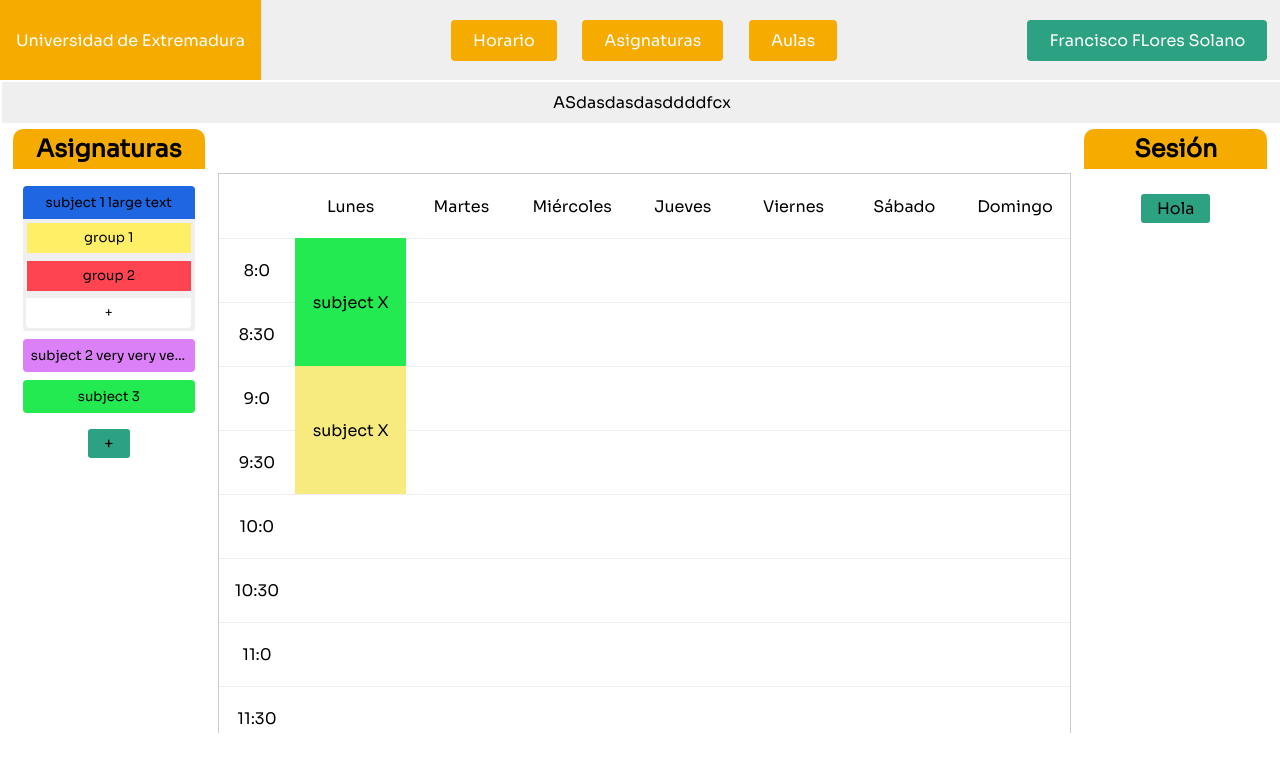
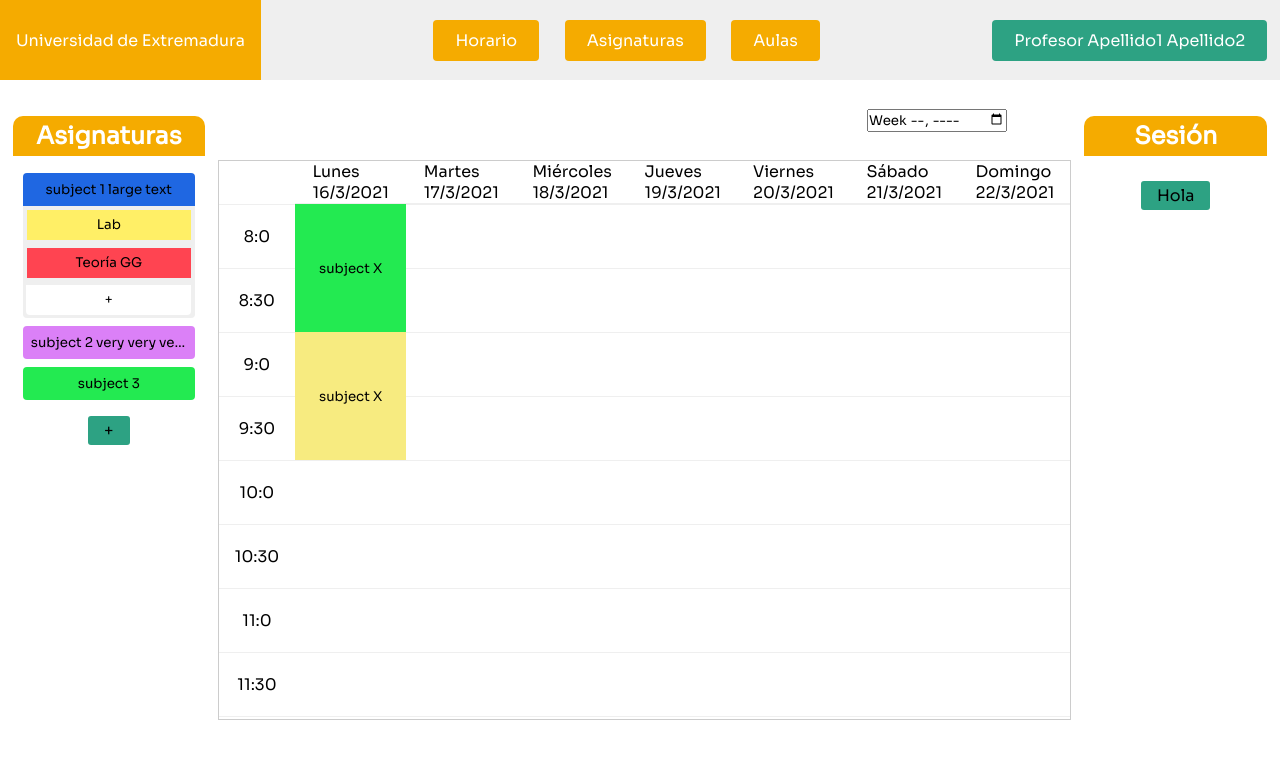
Before and after one commit to Cdelgado23/tfg-calendar, a React (Create React App) app: page /Horario in a window 1280 px wide. Both pictures are taken after a click on the button "subject 1 large text". Shown: the top 764 px of the page. Built offline with nearby package versions, Linux system fonts and the light colour scheme.

Commit message:
partial(schedule): DND sessions on timetable + week selector

```diff
--- a/package.json
+++ b/package.json
@@ -12,6 +12,7 @@
     "react-router-dom": "^5.2.0",
     "react-scripts": "4.0.3",
     "styled-components": "^5.2.1",
+    "uuid": "^8.3.2",
     "web-vitals": "^1.1.0"
   },
   "scripts": {
--- a/src/components/NavBar/index.js
+++ b/src/components/NavBar/index.js
@@ -32,7 +32,7 @@ const Navbar = () => {
           </NavBtn>
         </NavMenu>
         <NavBtn>
-          <NavBtnLinkGreen to='/Usuario'>Francisco FLores Solano</NavBtnLinkGreen>
+          <NavBtnLinkGreen to='/Usuario'>Profesor Apellido1 Apellido2</NavBtnLinkGreen>
         </NavBtn>
       </Nav>
     </>
--- a/src/components/Subject/index.js
+++ b/src/components/Subject/index.js
@@ -1,10 +1,15 @@
 import React from 'react'
 import {SubjectMain, SubjectTitle, SubjectGroupsList, GroupElement, AddGroupButton} from './SubjectElements';
+
+function drag(ev, group) {
+  ev.dataTransfer.setData("text",JSON.stringify(group));
+}
+
 
 
 function ListGroups(params) {
     return  params.map((group) =>
-    <GroupElement group={group}>{group.name}</GroupElement>
+    <GroupElement group={group} draggable="true" onDragStart={event=>drag(event, group)} id={group.id}>{group.groupName}</GroupElement>
   );
 }
 
@@ -29,7 +34,7 @@ export default class Subject extends React.Component {
     return (
         <SubjectMain>
         <SubjectTitle onClick={this.handleSubjectTitleClick} ButtonCornersRadius= {!this.state.showGroups} color = {this.state.subject.color}>
-        {this.state.subject.name}
+        {this.state.subject.subjectName}
         </SubjectTitle>
         <SubjectGroupsList show={this.state.showGroups}>
             {ListGroups(this.state.subject.groups)}
--- a/src/components/Timetable/TimetableElements.js
+++ b/src/components/Timetable/TimetableElements.js
@@ -9,8 +9,14 @@ export const TimetableGrid= styled.div`
   justify-items: center;
 
   width: 100%;
-  heigh: 100%;
+  height:70vh;
   border: 1px solid #ccc;
+
+  white-space: nowrap;
+  justify-content: stretch;
+  overflow-y: scroll;
+  overflow-x: hidden;
+
 `;
 
 
@@ -30,7 +36,7 @@ export const GridTimeElement = styled.div`
 `;
 
 
-export const GridElement = styled.div`
+export const GridElement = styled.button`
   grid-column-start: ${props => props.column};
   grid-row-start: ${props => props.row};
 
@@ -44,8 +50,21 @@ export const GridElement = styled.div`
   justify-content: center;
   align-items: center;
 
+  outline: none;
+  border: none;
+
   margin-top:${props => props.marginTop}%;
   margin-bottom:${props => props.marginBot}%;
+
+  &:hover {
+    transition: all 0.2s ease-in-out;
+    filter: brightness(85%);
+    color: #010606;
+  }
+  &:active {
+    background: #FFFFFF;
+  }
+
 `;
 
 export const GridLines= styled.div`
@@ -67,3 +86,48 @@ ${props => props.column>1 ? "\
   :""};
 
 `;
+
+export const GridDayElement = styled.div`
+  grid-column-start: ${props => props.column};
+  grid-row-start: ${props => props.row};
+
+  grid-column-end: ${props => props.column +1};
+  grid-row-end: ${props => props.row + (props.size || 1)};
+  background-color: ${props => props.color || "#FFFFFF"};
+  justify-self: stretch;
+  height: auto;
+
+  display: flex;
+  justify-content: center;
+  align-items: center;
+
+  position: -webkit-sticky; /* Safari */
+  position: sticky;
+  top: 0;
+  border-bottom: 1px solid #EFEFEF;
+
+
+
+  margin-top:${props => props.marginTop}%;
+  margin-bottom:${props => props.marginBot}%;
+`;
+
+
+export const WeekDataBlock= styled.div`
+  display: flex;
+  flex-direction: column;
+  justify-content: center;
+  align-items: center;
+  width: 100%;
+  height: 10vh;
+`;
+
+export const WeekPicker = styled.div`
+  align-self: flex-end;
+  margin-right: 5vw;
+
+`;
+export const SelectedWeek= styled.div`
+
+
+`;
--- a/src/components/Timetable/index.js
+++ b/src/components/Timetable/index.js
@@ -1,26 +1,42 @@
-import React from 'react'
-import {TimetableGrid, GridTimeElement, GridElement, GridLines} from './TimetableElements';
+import React from 'react';
+import {TimetableGrid, GridTimeElement, GridElement, GridLines, GridDayElement, WeekDataBlock, WeekPicker} from './TimetableElements';
+
+import {v4 as uuidv4} from 'uuid';
 
 
+function formatDate(toFormat){
+  var month = toFormat.getUTCMonth() + 1; //months from 1-12
+  var day = toFormat.getUTCDate();
+  var year = toFormat.getUTCFullYear();
+  return day + "/" + month + "/" + year;
+}
+
+
+function dragSession(ev, session) {
+  ev.dataTransfer.setData("text",JSON.stringify(session));
+}
 
 function placeSession(session, config){
     const row = (((session.startMinute - config.timeStart)/config.mins_x_block)>>0) + 1;
     const column = session.day +1;
 
 
-    const rowEnd= Math.ceil(((session.startMinute+session.duration -config.timeStart) /config.mins_x_block))+1;
+    const rowEnd= Math.ceil(((session.startMinute+session.length -config.timeStart) /config.mins_x_block))+1;
     const size = rowEnd-row;
 
 
     const leftoverTop= (session.startMinute - (config.timeStart + ((row-1) * config.mins_x_block)) ) *100 / (config.mins_x_block*size);
-    const leftoverBot= (((config.mins_x_block*size)-session.duration) * 100 /(config.mins_x_block*size))>>0;
+    const leftoverBot= (((config.mins_x_block*size)-session.length) * 100 /(config.mins_x_block*size))>>0;
 
-    return(<GridElement row={row+1} column={column} color= {session.color} size={size} marginTop={leftoverTop} marginBot={leftoverBot}>{session.subject} </GridElement>
+    return(<GridElement key={uuidv4()} draggable="true" onDragStart={event=>dragSession(event, session)} row={row+1} column={column} color= {session.color} size={size} marginTop={leftoverTop} marginBot={leftoverBot}>{session.subjectName} </GridElement>
         );
 }
 
 
 function populateGrid(params) {
+    console.log("populating with: ");
+    console.log(params.sessions);
+
     const populated=[];
     params.sessions.forEach(session => {
         populated.push(placeSession(session, params));
@@ -47,19 +63,61 @@ const days={
     6:"Sábado",
     7:"Domingo"
 };
-function populateDaysRow(){
+function populateDaysRow(currentWeek){
     return Array.from(Array(7).keys())
     .map((n) =>
-    <GridElement row={1} column={n+2}>{days[n+1]}</GridElement>
+    <GridDayElement row={1} column={n+2}>{days[n+1]}<br/>{formatDate(currentWeek[n])}</GridDayElement>
   );
 }
 
-function drawRowLines(params){
-    console.log(params);
-    return Array.from(Array(params).keys())
+
+
+function allowDrop(ev) {
+  ev.preventDefault();
+}
+
+
+function drawRowLines(params, dropFunction){
+
+   const divs = (params.divisions+1)*8;
+
+
+    return Array.from(Array(divs).keys())
     .map((n) =>
-    <GridLines row={((n/8)>>0) +1} column={n%8 +1} ></GridLines>
+    <GridLines row={((n/8)>>0) +1} column={n%8 +1} onDrop={event => dropFunction(event, n, params)} onDragOver={event =>allowDrop(event)}></GridLines>
   );
+}
+
+function compareSessions(session1, session2){
+  return session1.day === session2.day &&
+         session1.startMinute === session2.startMinute &&
+         session1.length === session2.length &&
+         session1.groupName === session2.groupName;
+}
+
+
+function getDateOfISOWeek(w, y) {
+  var simple = new Date(y, 0, 1 + (w - 1) * 7);
+  var dow = simple.getDay();
+  var ISOweekStart = simple;
+  if (dow <= 4)
+      ISOweekStart.setDate(simple.getDate() - simple.getDay() + 1);
+  else
+      ISOweekStart.setDate(simple.getDate() + 8 - simple.getDay());
+  return ISOweekStart;
+}
+
+function getWeekFromDay(current){
+  var week=[];
+  current.setDate(current.getDate() +1);
+
+  for (var i = 0; i < 7; i++) {
+    week.push(
+        new Date(current)
+    );
+    current.setDate(current.getDate() +1);
+}
+return week;
 }
 
 export default class Timetable extends React.Component {
@@ -69,19 +127,66 @@ export default class Timetable extends React.Component {
         this.state = {mins_x_block: props.mins_x_block,
                       divisions: props.scheduleSize/props.mins_x_block,
                       timeStart: props.timeStart,
-                      sessions: props.sessions
+                      sessions: props.sessions,
+                      week: getWeekFromDay(getDateOfISOWeek(11,2021))
                       };
+        this.drop = this.drop.bind(this);
+        this.handleWeekChange= this.handleWeekChange.bind(this);
       }
 
 
+    drop(ev, id, config) {
+      ev.preventDefault();
+      var data = JSON.parse(ev.dataTransfer.getData("text"));
+      console.log("DATA: ");
+      console.log(data);
+
+      const session={
+        origin: "dinamic",
+        startMinute: (((id/8)>>0)-1) *config.mins_x_block + config.timeStart,
+        length: data.length,
+        color: data.color,
+        subjectName: data.subjectName,
+        groupName: data.groupName,
+        recurrent: true,
+        day: id%8
+      };
+
+      this.setState({
+        sessions: [...this.state.sessions.filter(item => !compareSessions(item, data)), session]
+      })
+
+    }
+
+
+
+    handleWeekChange(event) {
+      var splitted = event.target.value.split("-W");
+      console.log("INPUT VAL: " + event.target.value);
+      var current = getDateOfISOWeek(splitted[1],splitted[0]);
+
+      console.log(current);
+
+    this.setState({
+      week: getWeekFromDay(current)
+    });
+    }
+
     render() {
       return (
-          <TimetableGrid divisions= {this.state.divisions}>
-              {drawRowLines((this.state.divisions+1)*8)}
-              {populateDaysRow()}
+        <div>
+        <WeekDataBlock>
+          <WeekPicker>
+            <input type="week" name="week" id="select-week"required onChange={event => this.handleWeekChange(event)}></input>
+          </WeekPicker>
+        </WeekDataBlock>
+        <TimetableGrid divisions= {this.state.divisions}>
+              {drawRowLines(this.state, this.drop)}
+              {populateDaysRow(this.state.week)}
               {populateTimeColumn(this.state)}
               {populateGrid(this.state)}
         </TimetableGrid>
-      )
+        </div>
+      );
     }
   }
--- a/src/pages/Horario.js
+++ b/src/pages/Horario.js
@@ -4,27 +4,35 @@ import Timetable from '../components/Timetable'
 import Subject from '../components/Subject'
 
 const group1 = {
-  name: "group 1",
-  color: "#ffef66"
+  type:"group",
+  subjectName:"subject X",
+  groupName: "Lab",
+  color: "#ffef66",
+  length: 60,
+  id:"asdasd-aergeryter-112424tfdsasa"
 };
 const group2 = {
-  name: "group 2",
-  color: "#ff4451"
+  type:"group",
+  subjectName:"subject X",
+  groupName: "Teoría GG",
+  color: "#ff4451",
+  length: 45,
+  id:"asdasd-q2341245rwefqwrf24-112424tfdsasa"
 };
 const groups= [group1, group2];
 
 const subject1={
-  name: "subject 1 large text",
+  subjectName: "subject 1 large text",
   groups: groups,
   color: "#1f67e2"
 };
 const subject2={
-  name: "subject 2 very very very large text",
+  subjectName: "subject 2 very very very large text",
   groups: groups,
   color: "#db80f7"
 };
 const subject3={
-  name: "subject 3",
+  subjectName: "subject 3",
   groups: groups,
   color: "#23ea51"
 };
@@ -32,20 +40,20 @@ const subjects=[subject1, subject2, subject3];
 
 const session1={
   startMinute: 480,
-  duration: 60,
+  length: 60,
   color: "#23ea51",
-  subject: "subject X",
-  group: "group n",
+  subjectName: "subject X",
+  groupName: "group n",
   recurrent: true,
   day: 1
 }
 
 const session2={
   startMinute: 540,
-  duration: 60,
+  length: 60,
   color: "#f7eb80",
-  subject: "subject X",
-  group: "group n",
+  subjectName: "subject X",
+  groupName: "group n",
   recurrent: true,
   day: 1
 }
@@ -55,8 +63,8 @@ const session3={
   startMinute: 780,
   duration:40,
   color: "#db80f8",
-  subject: "subject Testing",
-  group: "Fantastic 4s",
+  subjectName: "subject Testing",
+  groupName: "Fantastic 4s",
   recurrent: true,
   day: 1
 }
@@ -71,6 +79,17 @@ function ListSubjects(params) {
 }
 
 
+function allowDrop(ev) {
+  ev.preventDefault();
+}
+
+function drop(ev) {
+  console.log("DROP");
+  ev.preventDefault();
+  var data = ev.dataTransfer.getData("text");
+  ev.target.appendChild(document.getElementById(data));
+}
+
 
 const Horario = () => {
   return (
@@ -81,9 +100,6 @@ const Horario = () => {
       justifyContent: 'flex-end'
     }}
   >
-    <FullWidthMenu>
-      ASdasdasdasddddfcx
-    </FullWidthMenu>
       <SpaceBetweenMenu>
         <LateralMenu>
           <MenuHeader>
--- a/src/pages/PagesElements.js
+++ b/src/pages/PagesElements.js
@@ -13,15 +13,11 @@ justify-content: space-around;
 
 export const CentralMenu = styled.div`
   width: 70vw;
-  height:70vh;
   white-space: nowrap;
   background:  #FFFFFF;
-  justify-content: stretch;
-  overflow-y: scroll;
-  overflow-x: hidden;
+
   @media screen and (max-width: 1024px) {
     width:100%;
-    height: 100%;
     order: -9999;
   }
 `;
@@ -47,6 +43,8 @@ export const MenuHeader = styled.div`
   align-items: center;
   white-space: nowrap;
   background: #F5AB00;
+  color: #fff;
+
   margin: 0.5vh 0;
   border-radius: 10px 10px 0 0;
   justify-content: center;
```
Also changed, not shown: 1 other file (tests, documents, lock files or other folders).
